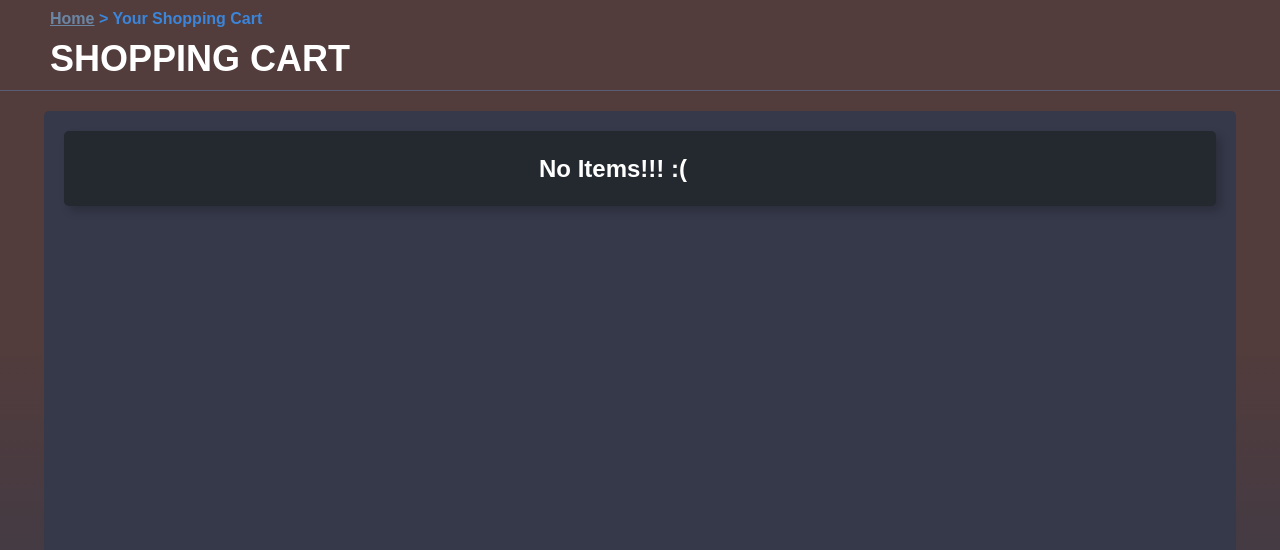
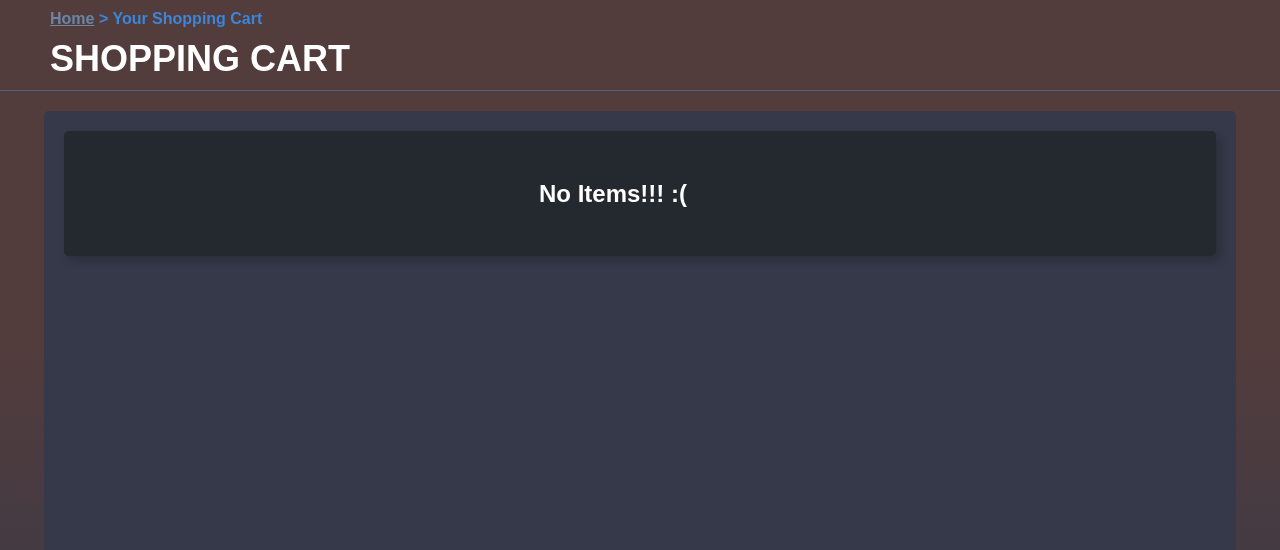
Before and after one commit to KimberlyJFlores/gemukyu.github.io, a Django app: page /shoppingCart/ in a window 1280 px wide. Shown: the part 50-600 px from the top of the page. Run offline with Django 4.2, Linux system fonts and the light colour scheme; data that the repository does not hold is empty.

Commit message:
Small changes

```diff
--- a/Gemukyu_App/static/shoppingCart.css
+++ b/Gemukyu_App/static/shoppingCart.css
@@ -68,10 +68,10 @@ html, body {
     font-weight: bold;
     padding-left: 475px;
     color: white;
-    box-shadow: 5px 5px 10px rgba(0, 0, 0, 0.2);
+    box-shadow: 5px 5px 10px rgba(0, 0, 0, 0.2); /* Adds shadows for depth */
     border-radius: 5px;
     background-color: #24282f;
-    height: 75px;
+    height: 125px;
     display: flex;
     align-items: center;
     margin-bottom: 25px;
```
